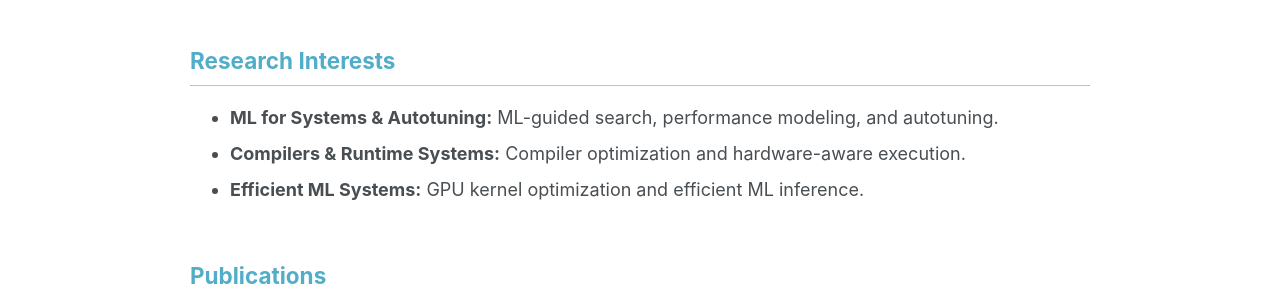
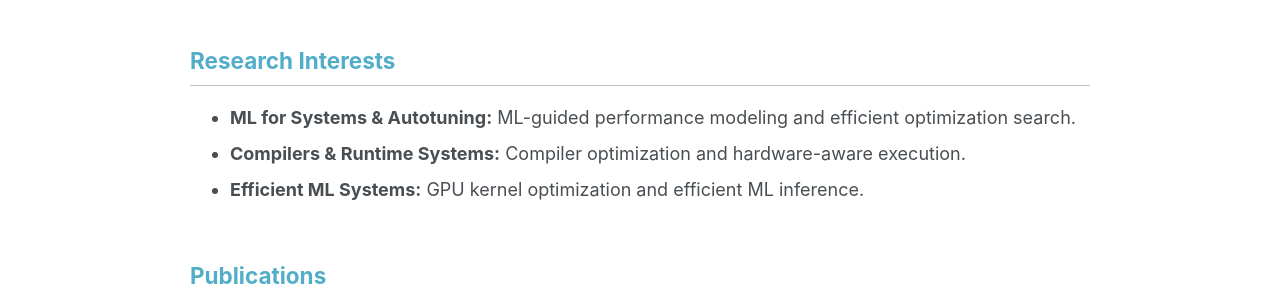
Before and after one commit to jseool/jseool.github.io, a Jekyll site: the page built from _pages/about.md, in a window 1280 px wide and 900 px high, scrolled down 355 px. Shown: the part 153-453 px from the top of the window. Built offline with Jekyll 4.4.1, drawn with Linux system fonts in a browser that asks for light colours; a style sheet for code colours, icons or effects is not loaded.

Commit message:
Refine ML for Systems research interest

```diff
--- a/_pages/about.md
+++ b/_pages/about.md
@@ -25,7 +25,7 @@ redirect_from:
 <section id="research-interests" class="home-section">
   <h2>Research Interests</h2>
   <ul class="research-interest-list">
-    <li><strong>ML for Systems &amp; Autotuning:</strong> ML-guided search, performance modeling, and autotuning.</li>
+    <li><strong>ML for Systems &amp; Autotuning:</strong> ML-guided performance modeling and efficient optimization search.</li>
     <li><strong>Compilers &amp; Runtime Systems:</strong> Compiler optimization and hardware-aware execution.</li>
     <li><strong>Efficient ML Systems:</strong> GPU kernel optimization and efficient ML inference.</li>
   </ul>
```
